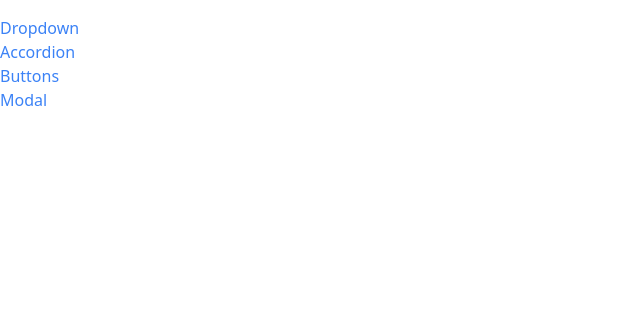
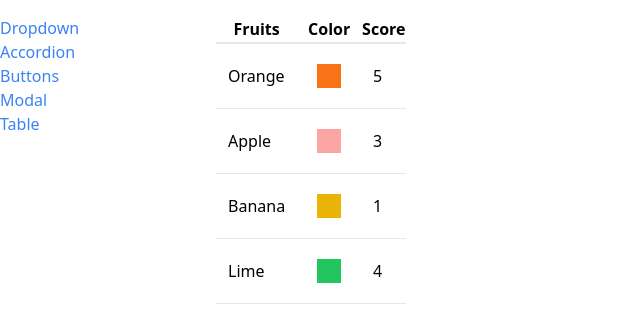
Before and after one commit to bleyyannick/reusable_buttons_with_react_and_tailwind, a React (Create React App) app: page /table in a window 1280 px wide. Shown: the top 322 px of the page, without its empty margins (0-640 px from the left). Built offline with nearby package versions, Linux system fonts and the light colour scheme.

Commit message:
add Table and make it reusable

```diff
--- a/src/App.js
+++ b/src/App.js
@@ -4,6 +4,7 @@
 import DropdownPage from "./pages/DropdownPage";
 import ButtonPage from "./pages/ButtonPage";
 import ModalPage from "./pages/ModalPage";
+import TablePage from "./pages/TablePage";
 
 function App() {
   return (
@@ -22,6 +23,9 @@
         <Route path="/modal">
           <ModalPage />
         </Route>
+        <Route path="/table">
+          <TablePage />
+        </Route>
       </div>
     </div>
   );
--- a/src/components/Sidebar.jsx
+++ b/src/components/Sidebar.jsx
@@ -7,6 +7,7 @@
     {label:"Accordion", path:"/accordion"},
     {label:"Buttons", path:"/buttons"},
     {label:"Modal", path:"/modal"},
+    {label:"Table", path:"/table"}
 
   ]
   const renderedLinks = links.map(link => <Link key={link.label} to={link.path}>{link.label}</Link>)
--- /dev/null
+++ b/src/components/Table.jsx
@@ -0,0 +1,31 @@
+
+const Table = ({data, config})=> {
+ const renderedHeaders = config.map(headers => {
+    return (<th key={headers.label}>
+      {headers.label}
+    </th>)
+ })
+ const renderedRows = data.map(fruit => {
+    return (
+       <tr className="border-b" key={fruit.name}>
+         <td className="p-3">{fruit.name}</td>
+         <td className="p-3">
+            <div className={`p-3 m-2 ${fruit.color}`}></div>
+        </td>
+         <td className="p-3">{fruit.score}</td>
+       </tr>
+    )
+ })
+  return (
+    <table className="table-auto border-spacing-2">
+        <thead>
+            <tr className="border-b-2">
+                {renderedHeaders}
+            </tr>
+        </thead>
+        <tbody>{renderedRows}</tbody>
+    </table>
+  )
+}
+
+export default Table
--- /dev/null
+++ b/src/pages/TablePage.jsx
@@ -0,0 +1,23 @@
+import Table from "../components/Table"
+
+function TablePage() {
+  const fruits = [
+    {name:"Orange", color:"bg-orange-500",score: 5 },
+    {name:"Apple", color:"bg-red-300",score: 3 },
+    {name:"Banana", color:"bg-yellow-500",score: 1},
+    {name:"Lime", color:"bg-green-500",score: 4 }
+  ]
+
+  const config = [
+    {label:"Fruits"},
+    {label:"Color"},
+    {label:"Score"},
+  ]
+  return (
+    <div>
+        <Table data={fruits} config={config}></Table>
+    </div>
+  )
+}
+
+export default TablePage
```
